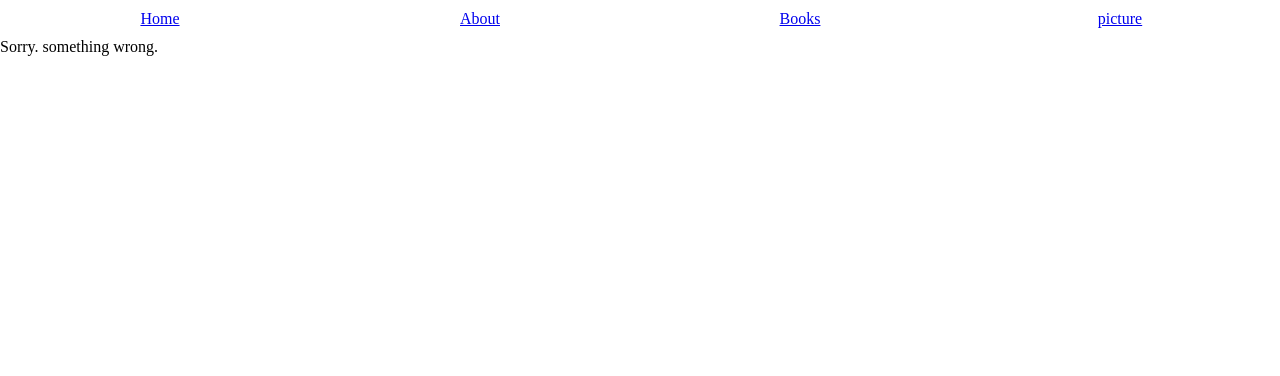
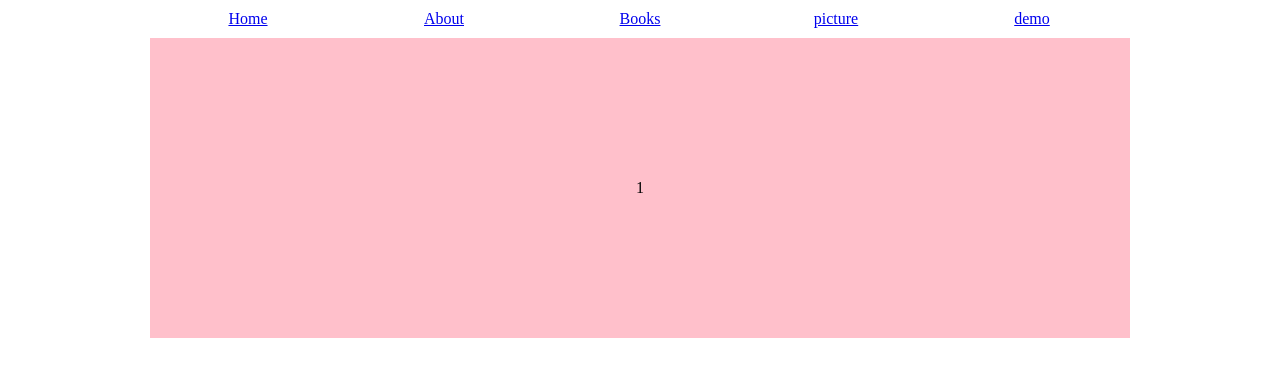
Before and after one commit to LeiJinLiang/ts-react-express-boilerplate, a React app: page /demo in a window 1280 px wide. Shown: the top 376 px of the page. Built offline with nearby package versions, Linux system fonts and the light colour scheme.

Commit message:
effect swiper

```diff
--- a/package.json
+++ b/package.json
@@ -9,7 +9,7 @@
   "scripts": {
     "start": "export NODE_ENV=development && npx webpack && tsc -p tsconfig.json && node ./dist/server.js",
     "launch": "export NODE_ENV=production PORT=3001 && npx webpack && tsc -p tsconfig.prod.json && node ./dist/server.js",
-    "build":"export NODE_ENV=production && npx webpack && tsc -p tsconfig.prod.json",
+    "build": "export NODE_ENV=production && npx webpack && tsc -p tsconfig.prod.json",
     "format": "prettier --write \"src/**/*.tsx\""
   },
   "dependencies": {
@@ -33,6 +33,7 @@
     "@types/react-router-dom": "^4.3.4",
     "@types/redux": "^3.6.0",
     "@types/redux-logger": "^3.0.7",
+    "@types/styled-components": "4.1.8",
     "@types/webpack": "^4.4.34",
     "@types/webpack-dev-middleware": "^2.0.3",
     "@types/webpack-hot-middleware": "^2.16.5",
@@ -42,6 +43,7 @@
     "prettier": "^1.18.2",
     "source-map-loader": "^0.2.4",
     "style-loader": "^0.23.1",
+    "styled-components": "^4.3.2",
     "ts-loader": "^6.0.4",
     "typescript": "^3.5.2",
     "webpack": "^4.35.0",
--- a/src/client.tsx
+++ b/src/client.tsx
@@ -11,6 +11,7 @@ const RemoteContainer = asyncComponent(() =>
   import(/* webpackChunkName: 'books' */ "./containers/Remote")
 );
 import { NotFound } from "./components/404";
+import { Swiper } from "./components/swiper/Swiper";
 export const Client = () => (
   <Router>
     <div className="nav">
@@ -26,12 +27,16 @@ export const Client = () => (
       <p>
         <Link to="/picture">picture</Link>
       </p>
+      <p>
+        <Link to="/demo">demo</Link>
+      </p>
     </div>
     <Switch>
       <Route exact path="/" component={Home} />
       <Route path="/about" component={Hello} />
       <Route path="/books" component={RemoteContainer} />
       <Route path="/picture" component={LazyImage} />
+      <Route path="/demo" component={Swiper} />
       <Route component={NotFound} />
     </Switch>
   </Router>
--- /dev/null
+++ b/src/components/swiper/Swiper.tsx
@@ -0,0 +1,82 @@
+import * as React from "react";
+import styled, { keyframes } from "styled-components";
+
+const Wrapper = styled.main`
+  width: 100%;
+  height: 300px;
+  overflow: hidden;
+`;
+
+const run = keyframes`
+  0 {
+    transform : translate3d(0,0,0);
+  }
+  100%{
+    transform : translate3d(-300%,0,0);
+  }
+`;
+
+const Content = styled.ul`
+  position: relative;
+  width: 100%;
+  height: 100%;
+  transform: translate3d(0, 0, 0);
+  transition: transform 600ms linear;
+`;
+const Item = styled.li`
+  position: absolute;
+  width: 100%;
+  height: 100%;
+  left: 0;
+  background-color: pink;
+  display: flex;
+  align-items: center;
+  justify-content: center;
+`;
+
+const Item1 = styled(Item)`
+  background-color: papayawhip;
+  left: 100%;
+`;
+const Item2 = styled(Item)`
+  background-color: cornflowerblue;
+  left: 200%;
+`;
+
+export const Swiper = () => {
+  const ele: any = React.useRef(null);
+  let timer: any = null;
+  let count: number = 0;
+
+  const handleMove = () => {
+    if (count < 3) {
+      ele &&
+        (ele.current.style.webkitTransform = `translate3d(-${count *
+          100}%,0,0)`);
+      count += 1;
+    } else {
+      ele.current.style.webkitTransform = `translate3d(0,0,0)`;
+      count = 0;
+    }
+  };
+
+  React.useEffect(() => {
+    timer = setInterval(handleMove, 3000);
+    return () => {
+      clearInterval(timer);
+      count = 0;
+    };
+  }, []);
+
+  return (
+    <>
+      <Wrapper>
+        <Content ref={ele}>
+          <Item>1</Item>
+          <Item1>2</Item1>
+          <Item2>3</Item2>
+        </Content>
+      </Wrapper>
+    </>
+  );
+};
--- a/src/index.tpl.html
+++ b/src/index.tpl.html
@@ -14,6 +14,8 @@
         html,body,#root{
             width: 100%;
             height: 100%;
+            box-sizing: border-box;
+            padding: 0 50px 0 50px;
         }
     </style>
 </head>
--- a/tsconfig.json
+++ b/tsconfig.json
@@ -10,7 +10,7 @@
         "jsx": "react",
         "lib": ["es5", "es2015", "es2016", "dom"],
         "module": "esnext",
-        "moduleResolution": "node",
+        "moduleResolution": "node"
     },
     "exclude": [
         "node_modules",
```
Also changed, not shown: src/components/LazyImage/LazyImage.tsx (line endings or trailing spaces), 1 other file (tests, documents, lock files or other folders).
